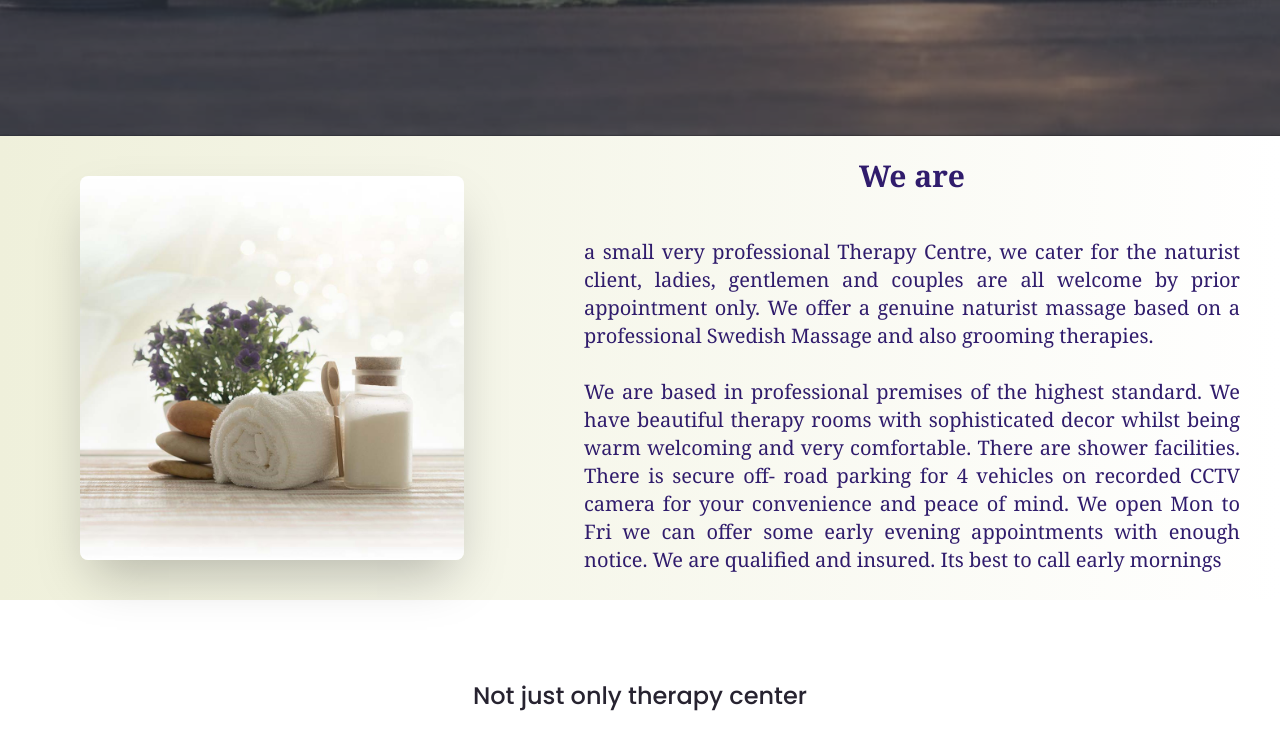
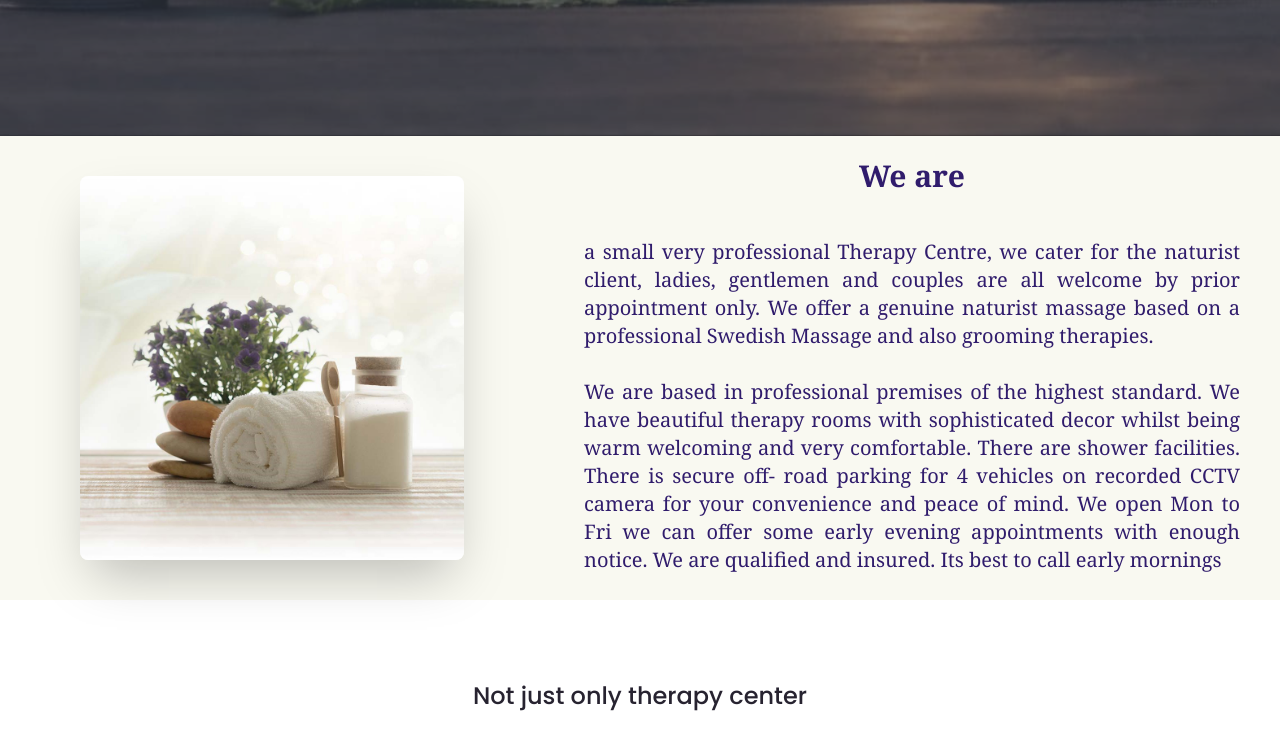
Before and after one commit to YSanj98/serene-naturist-re-design, a React (Vite) app: page / in a window 1280 px wide. Shown: the part 664-1414 px from the top of the page. Built offline with nearby package versions, Linux system fonts and the light colour scheme; a web font is replaced by a local one.

Commit message:
changed bg color

```diff
--- a/src/components/Home/index.tsx
+++ b/src/components/Home/index.tsx
@@ -31,7 +31,7 @@ const Home = (props: Props) => {
 
       {/*Mobile view*/}
       {isBelowSmallScreens && (
-      <div className="text-primary-100 flex justify-center font-serif bg-gradient-to-r from-[#EFF0DB] to-[#FFFFFF]">
+      <div className="text-primary-100 flex justify-center font-serif bg-[#f9f9f1]">
         <div className="w-5/6 mt-10">
           <h1 className="text-center text-3xl font-bold">We are</h1>
           <p className="px-2 text-justify text-xl py-6"> a small very professional Therapy Centre,
@@ -45,7 +45,7 @@ const Home = (props: Props) => {
 
       {/*Desktop view*/}
       {isAboveMediumScreens && (
-          <div className="font-serif bg-gradient-to-r from-[#EFF0DB] to-[#FFFFFF]">
+          <div className="font-serif bg-[#f9f9f1]">
             <div className="justify-items-stretch justify-between flex items-center">
               <img src="src/assets/images/image1.jpg" className="place-content-center my-10 mx-20 max-w-sm rounded-lg shadow-2xl" />
               <div className='text-primary-100 px-4'>
```
